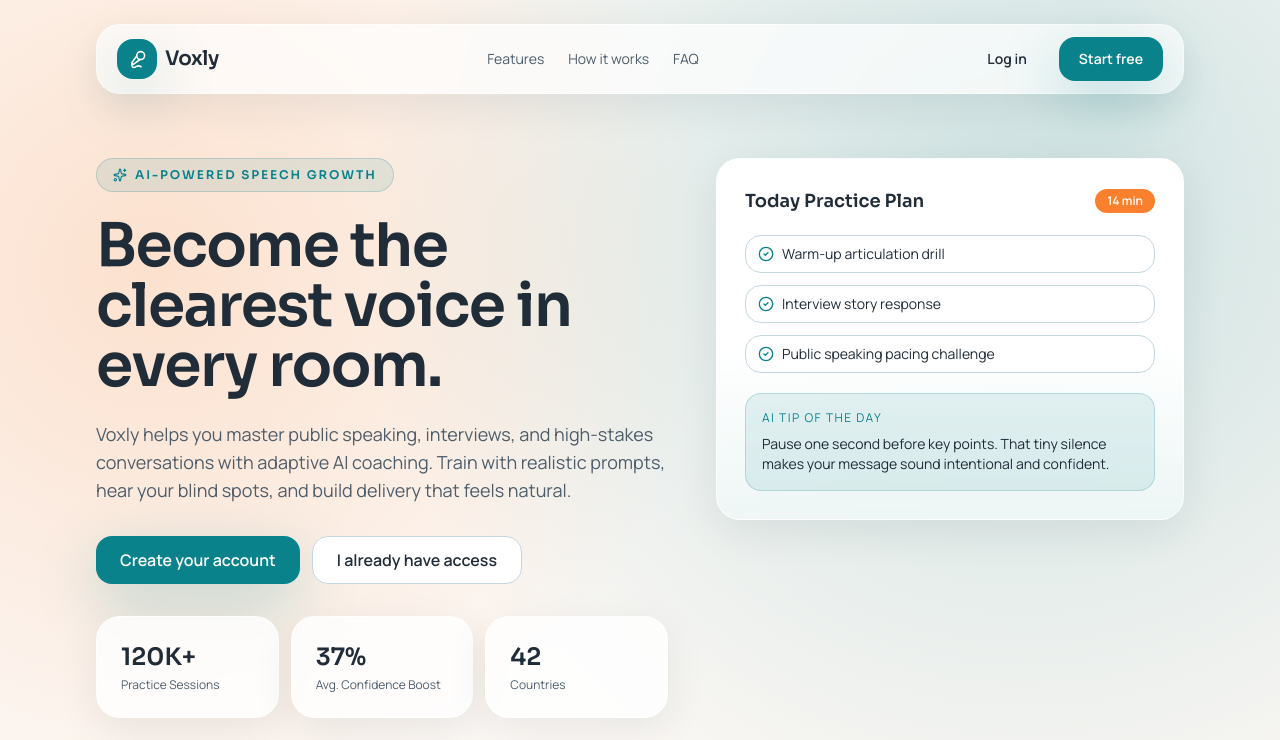
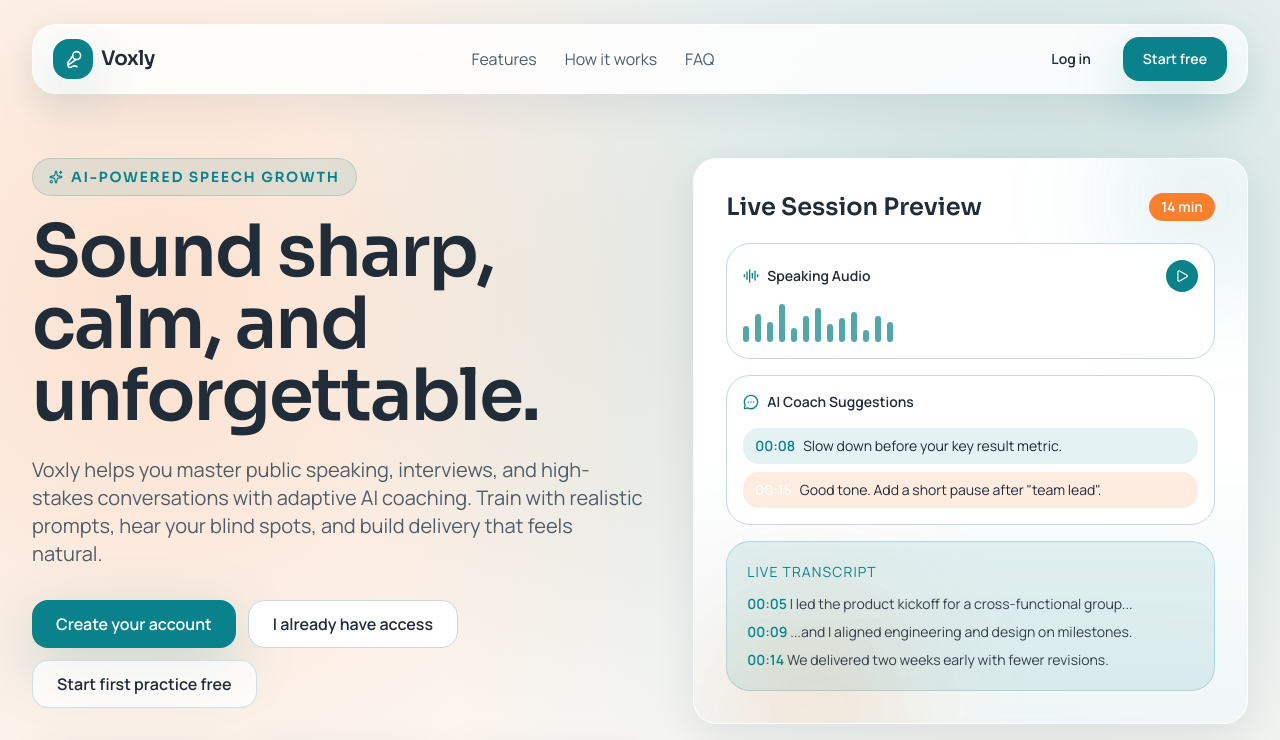
Before and after one commit to SergioAcostaTer/voxly, a React app in the folder frontend/: page / in a window 1280 px wide. Shown: the top 740 px of the page. Built offline with nearby package versions, Linux system fonts and the light colour scheme; no server answers; the HTML template or start-up script is replaced by a standard one.

Commit message:
style(auth): update import for HttpHeaders consistency style(frontend): enhance layout and spacing in AuthPage style(frontend): improve LandingPage layout and elements style(ui): adjust input component height and padding

```diff
--- a/frontend/src/pages/LandingPage.tsx
+++ b/frontend/src/pages/LandingPage.tsx
@@ -1,7 +1,9 @@
 import {
+    AudioLines,
     BrainCircuit,
     CalendarClock,
-    CheckCircle2,
+    MessageCircleMore,
+    Play,
     Sparkles,
     TimerReset,
     Video,
@@ -51,10 +53,10 @@
 
   return (
     <div className="relative overflow-hidden pb-20">
-      <div className="mx-auto w-full max-w-6xl px-4 pt-6 sm:px-6 lg:px-8">
-        <header className="reveal-up flex items-center justify-between rounded-2xl border border-white/70 bg-white/70 px-4 py-3 shadow-panel backdrop-blur-sm sm:px-5">
+      <div className="mx-auto w-full max-w-7xl px-4 pt-6 sm:px-6 lg:px-8">
+        <header className="reveal-up sticky top-3 z-50 flex items-center justify-between rounded-2xl border border-white/80 bg-white/85 px-4 py-3 shadow-panel backdrop-blur-md sm:px-5">
           <Logo />
-          <nav className="hidden items-center gap-6 text-sm text-muted-foreground md:flex">
+          <nav className="hidden items-center gap-7 text-base text-muted-foreground md:flex">
             <a href="#features" className="hover:text-foreground">
               Features
             </a>
@@ -92,16 +94,18 @@
           </div>
         </header>
 
-        <section className="grid gap-8 pb-12 pt-12 lg:grid-cols-[1.1fr_0.9fr] lg:gap-12 lg:pt-16">
-          <div>
-            <p className="reveal-up display-font inline-flex items-center gap-2 rounded-full border border-primary/20 bg-primary/10 px-4 py-2 text-xs font-semibold uppercase tracking-[0.16em] text-primary">
+        <section className="grid gap-8 pb-12 pt-10 lg:grid-cols-[1.05fr_0.95fr] lg:gap-12 lg:pt-16">
+          <div className="order-2 lg:order-1">
+            <p className="reveal-up display-font inline-flex items-center gap-2 rounded-full border border-primary/20 bg-primary/10 px-4 py-2 text-sm font-semibold uppercase tracking-[0.12em] text-primary">
               <Sparkles size={14} />
               AI-powered speech growth
             </p>
-            <h1 className="reveal-up delay-1 display-font mt-6 text-4xl font-semibold leading-tight tracking-tight text-foreground sm:text-5xl lg:text-6xl">
-              Become the clearest voice in every room.
+            <h1 className="reveal-up delay-1 display-font mt-5 text-4xl font-semibold leading-[1.02] tracking-tight text-foreground sm:text-6xl lg:text-7xl">
+              Sound sharp,
+              <br />
+              calm, and unforgettable.
             </h1>
-            <p className="reveal-up delay-2 mt-6 max-w-2xl text-base leading-relaxed text-muted-foreground sm:text-lg">
+            <p className="reveal-up delay-2 mt-4 max-w-2xl text-base leading-relaxed text-muted-foreground sm:mt-6 sm:text-xl">
               Voxly helps you master public speaking, interviews, and high-stakes
               conversations with adaptive AI coaching. Train with realistic prompts,
               hear your blind spots, and build delivery that feels natural.
@@ -115,49 +119,95 @@
                   I already have access
                 </Button>
               </Link>
+              <Link to="/register">
+                <Button variant="ghost" size="lg" className="border border-primary/20 bg-white/70">
+                  Start first practice free
+                </Button>
+              </Link>
             </div>
-            <div className="mt-8 grid grid-cols-2 gap-3 sm:grid-cols-3">
+            <div className="mt-8 hidden grid-cols-2 gap-3 sm:grid sm:grid-cols-3">
               {stats.map((stat) => (
-                <Card key={stat.label} className="p-4">
-                  <p className="display-font text-xl font-semibold text-foreground sm:text-2xl">
+                <Card key={stat.label} className="p-5">
+                  <p className="display-font text-2xl font-semibold text-foreground sm:text-3xl">
                     {stat.value}
                   </p>
-                  <p className="mt-1 text-xs text-muted-foreground">{stat.label}</p>
+                  <p className="mt-1 text-sm text-muted-foreground">{stat.label}</p>
                 </Card>
               ))}
             </div>
+            <div className="mt-5 hidden flex-wrap items-center gap-3 sm:flex">
+              <Link to="/register" className="text-sm font-semibold text-primary hover:text-primary/85">
+                Claim free onboarding session
+              </Link>
+              <span className="text-sm text-muted-foreground">No card required</span>
+            </div>
           </div>
 
-          <Card className="reveal-up delay-2 relative h-fit border-primary/20 bg-gradient-to-b from-white via-white to-primary/5 p-5 sm:p-7">
-            <div className="mb-5 flex items-center justify-between">
-              <p className="display-font text-lg font-semibold">Today Practice Plan</p>
-              <span className="rounded-full bg-accent px-3 py-1 text-xs font-semibold text-accent-foreground">
+          <Card className="reveal-up delay-2 order-1 relative h-fit overflow-hidden border-primary/20 bg-gradient-to-b from-white via-white to-primary/5 p-5 sm:p-8 lg:order-2">
+            <div className="absolute -right-10 -top-10 h-40 w-40 rounded-full bg-primary/15 blur-3xl" />
+            <div className="absolute -bottom-14 left-8 h-44 w-44 rounded-full bg-accent/20 blur-3xl" />
+            <div className="relative mb-5 flex items-center justify-between">
+              <p className="display-font text-xl font-semibold sm:text-2xl">Live Session Preview</p>
+              <span className="rounded-full bg-accent px-3 py-1 text-sm font-semibold text-accent-foreground">
                 14 min
               </span>
             </div>
-            <div className="space-y-3 text-sm">
-              {[
-                'Warm-up articulation drill',
-                'Interview story response',
-                'Public speaking pacing challenge',
-              ].map((item) => (
-                <div
-                  key={item}
-                  className="flex items-center gap-2 rounded-xl border border-border bg-white px-3 py-2"
-                >
-                  <CheckCircle2 size={16} className="text-primary" />
-                  <span>{item}</span>
+            <div className="relative rounded-2xl border border-border bg-white/95 p-4">
+              <div className="mb-3 flex items-center justify-between">
+                <p className="inline-flex items-center gap-2 text-sm font-semibold text-foreground">
+                  <AudioLines size={16} className="text-primary" />
+                  Speaking Audio
+                </p>
+                <button className="inline-flex h-8 w-8 items-center justify-center rounded-full bg-primary text-primary-foreground">
+                  <Play size={14} />
+                </button>
+              </div>
+              <div className="flex items-end gap-1.5">
+                {[16, 28, 20, 38, 14, 26, 34, 18, 24, 30, 12, 26, 20].map((height, index) => (
+                  <span
+                    key={`${height}-${index}`}
+                    className="w-1.5 rounded-full bg-primary/70"
+                    style={{ height }}
+                  />
+                ))}
+              </div>
+              <div className="mt-4 sm:hidden">
+                <Link to="/register">
+                  <Button className="w-full">Try this voice coaching flow</Button>
+                </Link>
+              </div>
+            </div>
+
+            <div className="relative mt-4 hidden rounded-2xl border border-border bg-white p-4 sm:block">
+              <p className="inline-flex items-center gap-2 text-sm font-semibold text-foreground">
+                <MessageCircleMore size={16} className="text-primary" />
+                AI Coach Suggestions
+              </p>
+              <div className="mt-3 space-y-2 text-sm">
+                <div className="rounded-xl bg-primary/10 px-3 py-2">
+                  <span className="mr-2 font-semibold text-primary">00:08</span>
+                  Slow down before your key result metric.
                 </div>
-              ))}
+                <div className="rounded-xl bg-accent/15 px-3 py-2">
+                  <span className="mr-2 font-semibold text-accent-foreground">00:15</span>
+                  Good tone. Add a short pause after "team lead".
+                </div>
+              </div>
             </div>
-            <div className="mt-5 rounded-xl border border-primary/20 bg-primary/10 p-4">
-              <p className="text-xs uppercase tracking-[0.12em] text-primary">
-                AI Tip of the day
-              </p>
-              <p className="mt-2 text-sm text-foreground">
-                Pause one second before key points. That tiny silence makes your
-                message sound intentional and confident.
-              </p>
+
+            <div className="relative mt-4 hidden rounded-2xl border border-primary/20 bg-primary/10 p-5 sm:block">
+              <p className="text-sm uppercase tracking-[0.08em] text-primary">Live Transcript</p>
+              <div className="mt-3 space-y-2 text-sm text-foreground/90">
+                <p>
+                  <span className="font-semibold text-primary">00:05</span> I led the product kickoff for a cross-functional group...
+                </p>
+                <p>
+                  <span className="font-semibold text-primary">00:09</span> ...and I aligned engineering and design on milestones.
+                </p>
+                <p>
+                  <span className="font-semibold text-primary">00:14</span> We delivered two weeks early with fewer revisions.
+                </p>
+              </div>
             </div>
           </Card>
         </section>
@@ -181,6 +231,11 @@
                 </p>
               </Card>
             ))}
+          </div>
+          <div className="pt-2">
+            <Link to="/register">
+              <Button size="lg">Create Voxly account</Button>
+            </Link>
           </div>
         </section>
 
@@ -231,6 +286,9 @@
                   Get started with Voxly
                 </Button>
               </Link>
+              <Link to="/register" className="ml-3 inline-block text-sm font-semibold text-white/90 underline underline-offset-4 hover:text-white">
+                Register and run your first interview simulation
+              </Link>
             </div>
           </Card>
         </section>
--- a/frontend/src/ui/Input.tsx
+++ b/frontend/src/ui/Input.tsx
@@ -7,7 +7,7 @@
   return (
     <input
       className={cn(
-        'h-11 w-full rounded-xl border border-border bg-white/90 px-3 text-sm text-foreground outline-none transition placeholder:text-muted-foreground/70 focus:border-primary/50 focus:ring-4 focus:ring-primary/20',
+        'h-12 w-full rounded-xl border border-border bg-white/90 px-4 text-base text-foreground outline-none transition placeholder:text-muted-foreground/70 focus:border-primary/50 focus:ring-4 focus:ring-primary/20',
         className,
       )}
       {...props}
```
Also changed, not shown: frontend/src/pages/AuthPage.tsx (+25 -15 lines), 1 other file (tests, documents, lock files or other folders).
